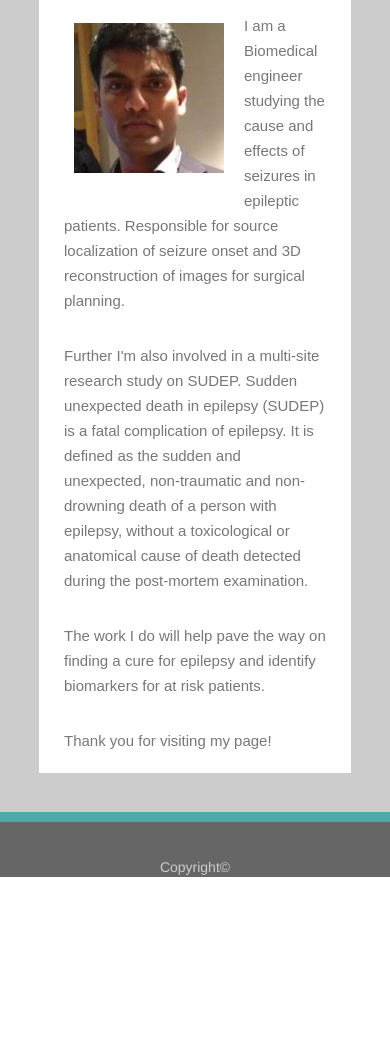
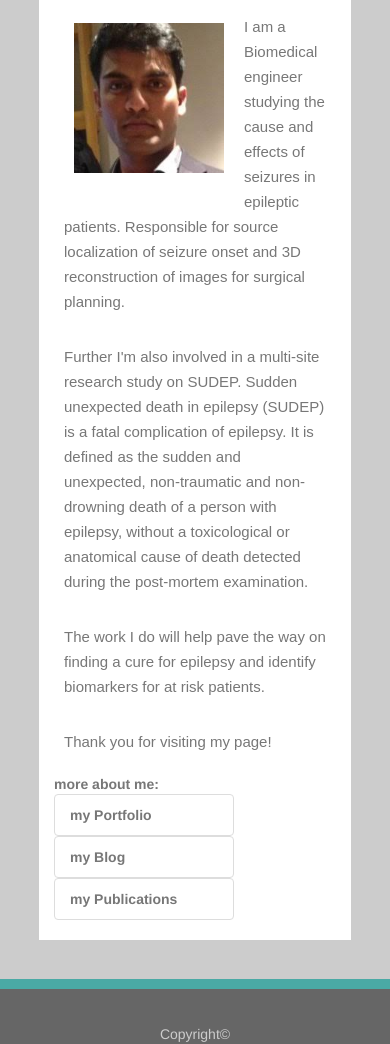
Before and after one commit to Johnsonhampson/Bootstrap-Portfolio, a plain HTML site: page index.html in a window 390 px wide. Shown: the part 232-1276 px from the top of the page. Before the commit the page ends 1109 px from the top, so only its background shows below. Drawn offline with nearby package versions, Linux system fonts and the light colour scheme.

Commit message:
Responsive portfolio

```diff
--- a/assets/css/style.css
+++ b/assets/css/style.css
@@ -8,6 +8,10 @@
 
 a {
   color:#777777;
+}
+
+a:hover {
+  font-size: 30px;
 }
 
 #box {
@@ -104,11 +108,3 @@ figcaption{
   padding-right: 85px;
   position:relative;
 }
-
-@media screen and (max-width:768px) {
-
-}
-
-@media screen and (max-width:480px) {
-
-}
--- a/index.html
+++ b/index.html
@@ -34,12 +34,28 @@
 
 			<h2>About Me</h2>
 			<hr>
-			<img id="pic" src="assets/images/pic11.jpg" height="150" width="150">
-
-			<p> I am a Biomedical engineer studying the cause and effects of seizures in epileptic patients. Responsible for source localization of seizure onset and 3D reconstruction of images for surgical planning.</p>
-			<p>Further I'm also involved in a multi-site research study on SUDEP. Sudden unexpected death in epilepsy (SUDEP) is a fatal complication of epilepsy. It is defined as the sudden and unexpected, non-traumatic and non-drowning death of a person with epilepsy, without a toxicological or anatomical cause of death detected during the post-mortem examination.</p>
-			<p>The work I do will help pave the way on finding a cure for epilepsy and identify biomarkers for at risk patients.</p>
-			<p>Thank you for visiting my page!</p>
+			<div class="row">
+					<div class="col-md-2">
+						<img id="pic" src="assets/images/pic11.jpg" height="150" width="150">
+					</div>
+					<div class="col-md-8">
+						<p> I am a Biomedical engineer studying the cause and effects of seizures in epileptic patients. Responsible for source localization of seizure onset and 3D reconstruction of images for surgical planning.</p>
+						<p>Further I'm also involved in a multi-site research study on SUDEP. Sudden unexpected death in epilepsy (SUDEP) is a fatal complication of epilepsy. It is defined as the sudden and unexpected, non-traumatic and non-drowning death of a person with epilepsy, without a toxicological or anatomical cause of death detected during the post-mortem examination.</p>
+						<p>The work I do will help pave the way on finding a cure for epilepsy and identify biomarkers for at risk patients.</p>
+						<p>Thank you for visiting my page!</p>
+					</div>
+					<div class="col-md-2">
+							<div class="card" style="width: 18rem;">
+									<div class="card-header">
+											<strong> more about me:</strong>
+									</div>
+									<ul class="list-group list-group-flush">
+											<strong><li class="list-group-item">my Portfolio</li></strong>
+											<strong><li class="list-group-item">my Blog</li></strong>
+											<strong><li class="list-group-item">my Publications</li></strong>
+									</ul>
+							</div>
+					</div>
 		</div>
 	</section>
 
```
